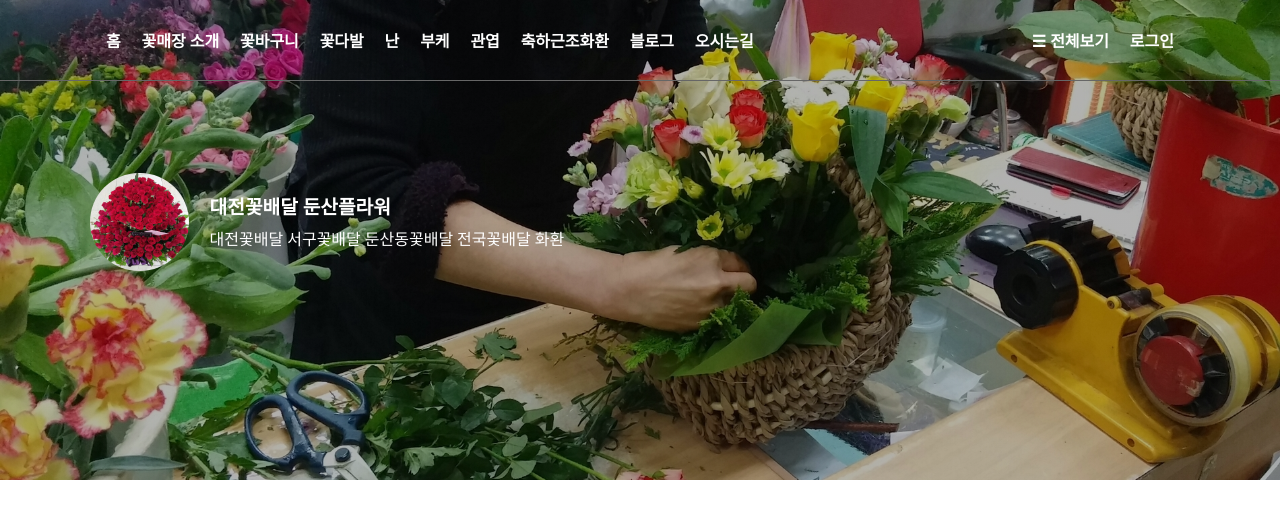
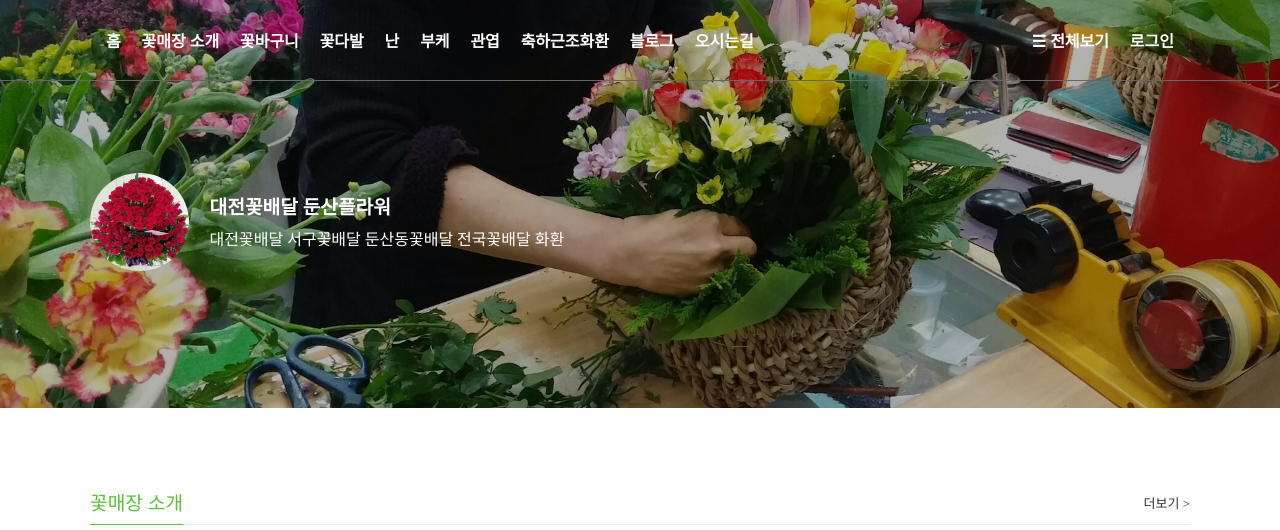
Before and after one commit to ssojeongg/dunsan_flower, a React (Vite) app: page / in a window 1280 px wide. Shown: the top 530 px of the page. Built offline with nearby package versions, Linux system fonts and the light colour scheme.

Commit message:
Header .header_bg modify

```diff
--- a/src/assets/css/Header.css
+++ b/src/assets/css/Header.css
@@ -48,7 +48,7 @@
 }
 .Header .header_bg {
   width: 100%;
-  height: 25rem;
+  padding: 2.5rem 0;
   background-repeat: no-repeat;
   background-position: center;
   background-size: 100%;
```
